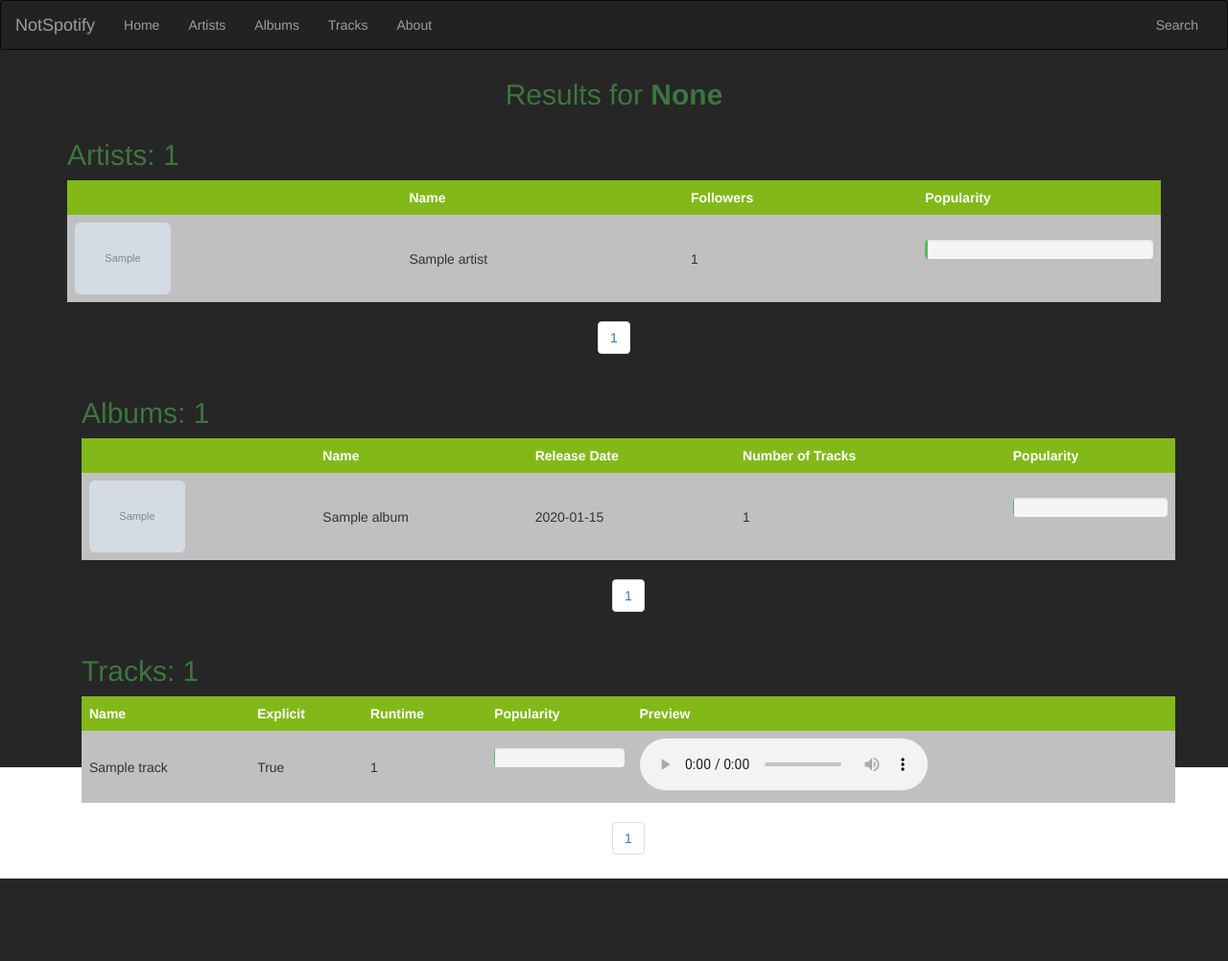
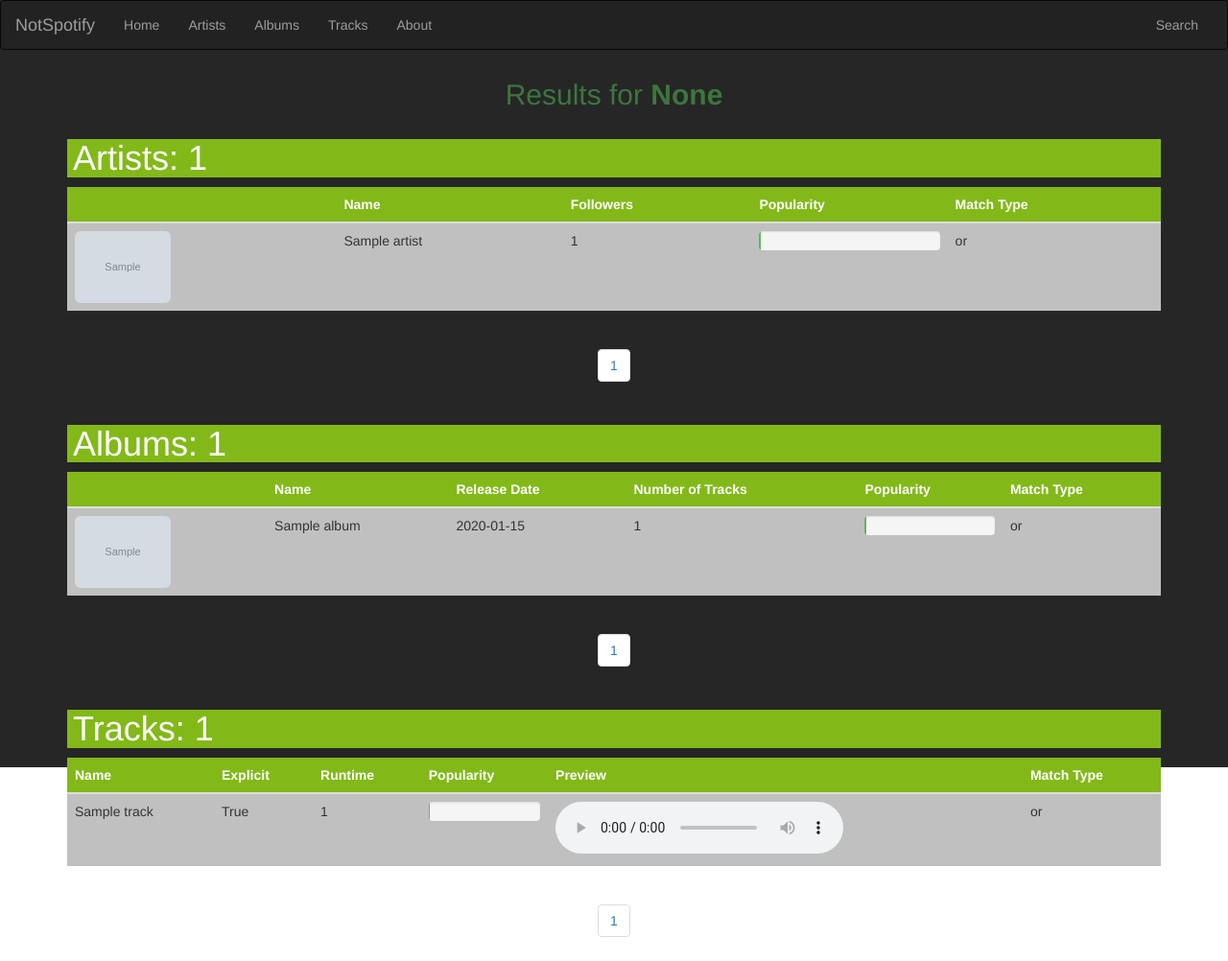
Before and after one commit to bullapse/cs373-idb-music, a Flask app: page /search in a window 1280 px wide. Shown: the whole page at 96% size. Before the commit the page ends 916 px from the top, so only its background shows below. Run offline with Flask 2, Linux system fonts and the light colour scheme; tables that the repository leaves empty hold one stand-in row (values such as "Sample post"); grey boxes marked "Sample" are stand-in pictures; some libraries are stand-ins or nearby versions.

Commit message:
update template for seach to use and and or search terms

```diff
--- a/notspotify/model.py
+++ b/notspotify/model.py
@@ -78,6 +78,11 @@ def list_artists(term=None, limit=10, cursor=None, sort_by=None, order=None):
                      .order_by(db.desc(sort_by))
                      .limit(limit)
                      .offset(cursor))
+            and_query = (Artist.query
+                         .filter(db.and_(*conditions))
+                         .order_by(db.desc(sort_by))
+                         .limit(limit)
+                         .offset(cursor))
             count = (Artist.query
                      .filter(db.or_(*conditions)).count())
         else:
@@ -92,6 +97,11 @@ def list_artists(term=None, limit=10, cursor=None, sort_by=None, order=None):
                      .order_by(sort_by)
                      .limit(limit)
                      .offset(cursor))
+            and_query = (Artist.query
+                         .filter(db.and_(*conditions))
+                         .order_by(sort_by)
+                         .limit(limit)
+                         .offset(cursor))
             count = (Artist.query
                      .filter(db.or_(*conditions)).count())
         else:
@@ -99,7 +109,13 @@ def list_artists(term=None, limit=10, cursor=None, sort_by=None, order=None):
                      .order_by(sort_by)
                      .limit(limit)
                      .offset(cursor))
-    artists = builtin_list(map(from_sql, query.all()))
+    if term:
+        artists = builtin_list(map(from_sql, and_query.all()))
+        for artist in artists:
+            artist['search_type'] = "and"
+        artists += builtin_list(map(from_sql, query.all()))
+    else:
+        artists = builtin_list(map(from_sql, query.all()))
     if not term:
         count = Artist.query.count()
     return (artists, cursor, count, limit)
@@ -223,9 +239,14 @@ def list_albums(term=None, limit=10, cursor=None, sort_by=None, order=None):
         if term:
             query = (Album.query
                      .filter(db.or_(*conditions))
-                     .order_by(sort_by)
+                     .order_by(db.desc(sort_by))
                      .limit(limit)
                      .offset(cursor))
+            and_query = (Album.query
+                         .filter(db.and_(*conditions))
+                         .order_by(db.desc(sort_by))
+                         .limit(limit)
+                         .offset(cursor))
             count = (Album.query
                      .filter(db.or_(*conditions)).count())
         else:
@@ -240,6 +261,11 @@ def list_albums(term=None, limit=10, cursor=None, sort_by=None, order=None):
                      .order_by(sort_by)
                      .limit(limit)
                      .offset(cursor))
+            and_query = (Album.query
+                         .filter(db.and_(*conditions))
+                         .order_by(sort_by)
+                         .limit(limit)
+                         .offset(cursor))
             count = (Album.query
                      .filter(db.or_(*conditions)).count())
         else:
@@ -247,8 +273,13 @@ def list_albums(term=None, limit=10, cursor=None, sort_by=None, order=None):
                      .order_by(sort_by)
                      .limit(limit)
                      .offset(cursor))
-    albums = builtin_list(map(from_sql, query.all()))
-    if not term:
+    if term:
+        albums = builtin_list(map(from_sql, and_query.all()))
+        for album in albums:
+            album['search_type'] = "and"
+        albums += builtin_list(map(from_sql, query.all()))
+    else:
+        albums = builtin_list(map(from_sql, query.all()))
         count = Album.query.count()
     return (albums, cursor, count, limit)
 # [END list_albums]
@@ -387,6 +418,11 @@ def list_tracks(term=None, limit=20, cursor=None, sort_by=None, order=None):
                      .order_by(sort_by)
                      .limit(limit)
                      .offset(cursor))
+            and_query = (Track.query
+                         .filter(db.and_(*conditions))
+                         .order_by(sort_by)
+                         .limit(limit)
+                         .offset(cursor))
             count = (Track.query
                      .filter(db.or_(*conditions)).count())
         else:
@@ -401,6 +437,11 @@ def list_tracks(term=None, limit=20, cursor=None, sort_by=None, order=None):
                      .order_by(sort_by)
                      .limit(limit)
                      .offset(cursor))
+            and_query = (Track.query
+                         .filter(db.and_(*conditions))
+                         .order_by(sort_by)
+                         .limit(limit)
+                         .offset(cursor))
             count = (Track.query
                      .filter(db.or_(*conditions)).count())
         else:
@@ -410,7 +451,12 @@ def list_tracks(term=None, limit=20, cursor=None, sort_by=None, order=None):
                      .offset(cursor))
     if not term:
         count = Track.query.count()
-    tracks = builtin_list(map(from_sql, query.all()))
+        tracks = builtin_list(map(from_sql, query.all()))
+    else:
+        tracks = builtin_list(map(from_sql, and_query.all()))
+        for track in tracks:
+            track['search_type'] = "and"
+        tracks += builtin_list(map(from_sql, query.all()))
     return (tracks, cursor, count, limit)
 # [END list_tracks]
 
--- a/notspotify/static/css/artists.css
+++ b/notspotify/static/css/artists.css
@@ -104,11 +104,6 @@ body {
     visibility: hidden;
 }
 
-table {
-    border-collapse: collapse;
-    width: 100%;
-    padding: 8px;
-}
 th, td {
     text-align: left;
     padding: 8px;
--- a/notspotify/templates/search.html
+++ b/notspotify/templates/search.html
@@ -7,7 +7,6 @@
 {% endblock %}
 
 {% block menubar %}
-<div id="wrapper">
 <nav class="navbar navbar-inverse">
     <div class="container-fluid">
       <div class="navbar-header">
@@ -32,8 +31,6 @@
       </div>
     </div>
   </nav>
-</div>
-
 {% endblock %}
 
 {% block content %}
@@ -45,8 +42,8 @@
 {% endif %}
 {% if artists %}
 <div class="container">
-  <h2 class="text-success">Artists: {{artist_count}}</h2>
-  <table id="table0">
+  <h1>Artists: {{artist_count}}</h1>
+  <table class="table table-responsive" id="table0">
      <thead>
        <tr>
          <th></th>
@@ -64,6 +61,9 @@
            Popularity
            <!-- <a href="/search?term={{term}}&artist_sort=popularity&album_sort={{albums_sort_by}}&album_order={{albums_order}}&track_sort={{track_sory_by}}&track_order={{track_order}}"><span class="glyphicon glyphicon-arrow-up" aria-hidden="true"></span></a>
            <a href="/search?term={{term}}&artist_sort=popularity&artist_order=desc&album_sort={{albums_sort_by}}&album_order={{albums_order}}&track_sort={{track_sory_by}}&track_order={{track_order}}"><span class="glyphicon glyphicon-arrow-down" aria-hidden="true"></span></a> -->
+         </th>
+         <th>
+           Match Type
          </th>
        </tr>
      </thead>
@@ -86,6 +86,15 @@
            </div>
          </div>
          </td>
+    		 <td>
+    			{% if artist.search_type %}
+            {{artist.search_type}}
+          {% else %}
+            <p>
+              or
+            </p>
+          {% endif %}
+    		 </td>
        </tr>
        {% endfor %}
      </tbody>
@@ -126,10 +135,8 @@
    <!-- end Pages -->
    {% endif %}
    {% if albums %}
-   <div class="container">
-
-   <h2 class="text-success">Albums: {{album_count}}</h2>
-  <table id="table0">
+   <h1>Albums: {{album_count}}</h1>
+  <table class="table table-responsive" id="table0">
     <thead>
       <tr>
         <th></th>
@@ -152,6 +159,9 @@
           Popularity
           <!-- <a href="/search?term={{term}}&artist_sort={{artist_sort}}&artist_order={{artist_order}}&album_sort=popularity&track_sort={{track_sory_by}}&track_order={{track_order}}"><span class="glyphicon glyphicon-arrow-up" aria-hidden="true"></span></a>
           <a href="/search?term={{term}}&artist_sort={{artist_sort}}&artist_order={{artist_order}}&album_sort=popularity&album_order=desc&track_sort={{track_sory_by}}&track_order={{track_order}}"><span class="glyphicon glyphicon-arrow-down" aria-hidden="true"></span></a> -->
+        </th>
+        <th>
+          Match Type
         </th>
       </tr>
     </thead>
@@ -176,6 +186,15 @@
             aria-valuemin="0" aria-valuemax="100" style="width:{{album.popularity}}%">
           </div>
         </div>
+        </td>
+        <td>
+         {% if album.search_type %}
+           {{album.search_type}}
+         {% else %}
+           <p>
+             or
+           </p>
+         {% endif %}
         </td>
       </tr>
       {% endfor %}
@@ -215,12 +234,10 @@
     </ul>
   </nav>
   <!-- end Pages -->
-  </div>
   {% endif %}
   {% if tracks %}
-  <div class="container">
-  <h2 class="text-success">Tracks: {{track_count}}</h2>
-   <table id="table0">
+  <h1>Tracks: {{track_count}}</h1>
+   <table class="table table-responsive" id="table0">
      <thead>
        <tr>
          <th>Name
@@ -239,6 +256,9 @@
            <a href="/search?term={{term}}&artist_sort={{artist_sort}}&artist_order={{artist_order}}&album_sort=name&album_order={{albums_order}}&track_sort=runtime&track_order=desc"><span class="glyphicon glyphicon-arrow-down" aria-hidden="true"></span></a> -->
          </th>
          <th>Preview</th>
+         <th>
+           Match Type
+         </th>
        </tr>
      </thead>
      <tbody>
@@ -266,6 +286,15 @@
            <audio controls>
            <source src={{track.preview_url}} type="audio/mpeg">
            </audio>
+         </td>
+         <td>
+          {% if track.search_type %}
+            {{track.search_type}}
+          {% else %}
+            <p>
+              or
+            </p>
+          {% endif %}
          </td>
        </tr>
        {% endfor %}
```
